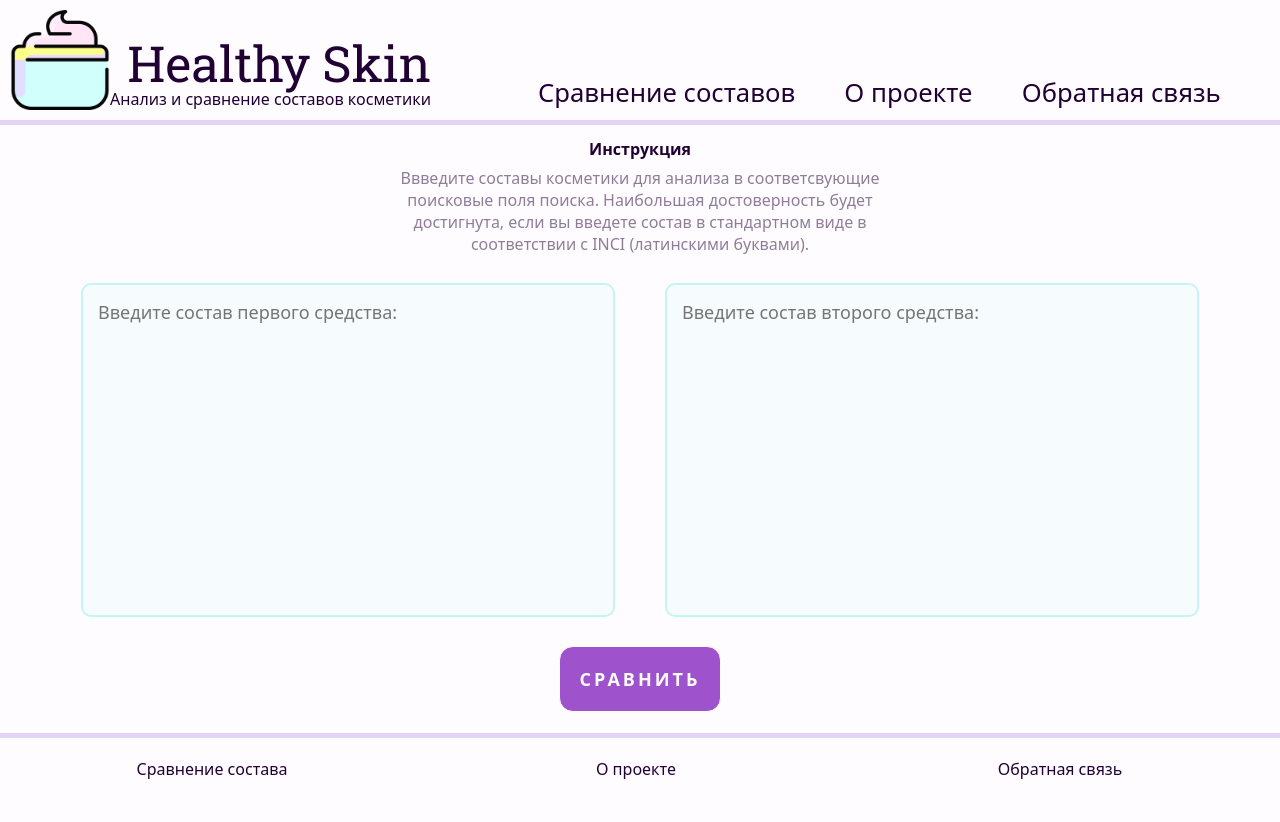
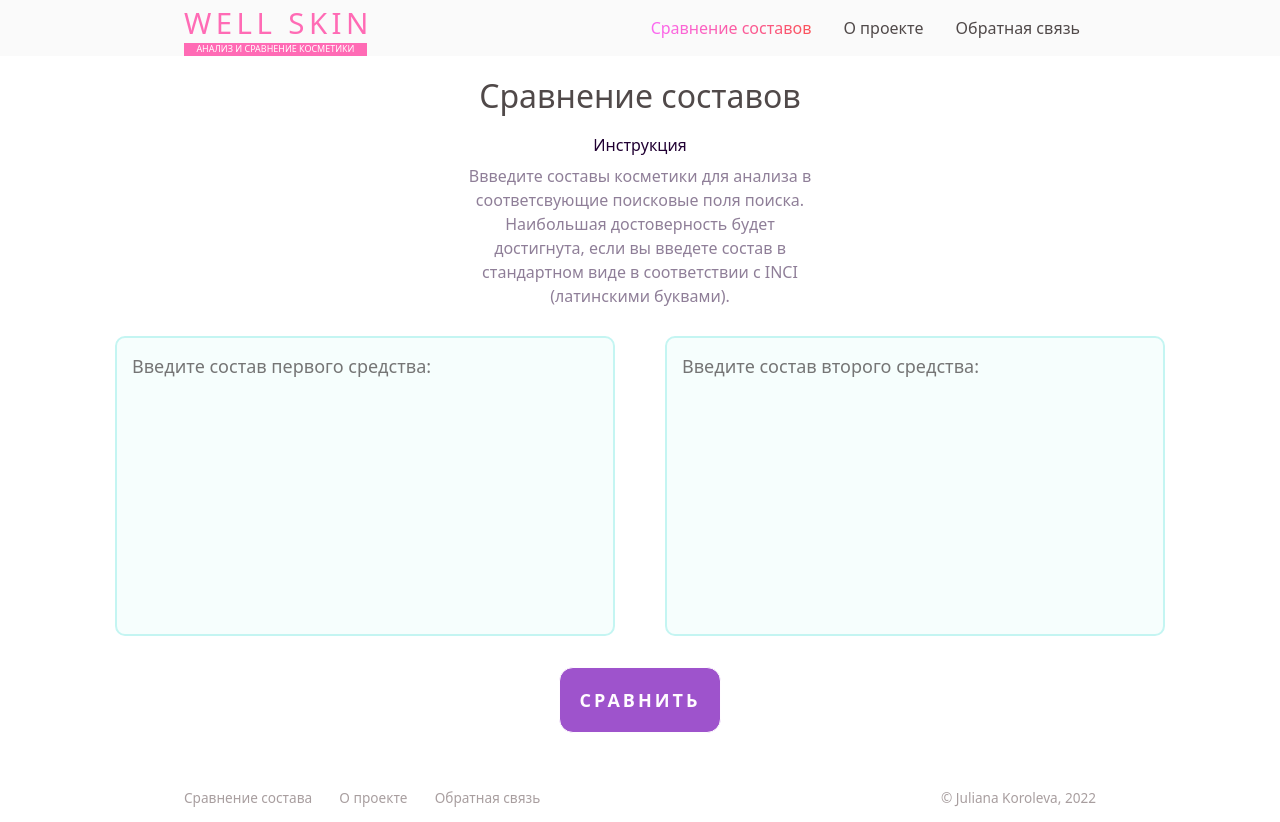
Before and after one commit to KJuliana/Well-skin, a PHP site: page /main.php in a window 1280 px wide. Before the commit the page ends 779 px from the top, so only its background shows below. Run offline with PHP 8.4, Linux system fonts and the light colour scheme.

Commit message:
Обновлены дизайн и название сайта, добавлена фича с ссылками навигации.

```diff
--- a/analyze.php
+++ b/analyze.php
@@ -4,8 +4,9 @@ require_once('./components/footer.php');
 require_once('./components/header.php');
 require_once('./components/page.php');
 
-$header = render_header();
+$header = render_header('./analyze.php');
 $footer = render_footer();
+$title = "Результат анализа";
 
 $body = '
 <div class="analyze">
@@ -50,4 +51,4 @@ $body = '
     </div>
 </div>';
 
-echo render_page("Результаты анализа", $header, $footer, $body);
+echo render_page($title, $header, $footer, $body);
--- a/compare.php
+++ b/compare.php
@@ -82,8 +82,9 @@ function render_list_item($ingredients) {
 $html_list_1 = render_list_item($source1);// html для списка ингридиентов
 $html_list_2 = render_list_item($source2);
 
-$header = render_header();
+$header = render_header('./compare.php');
 $footer = render_footer();
+$title = "Результат сравнения";
 
 $body = '<div class="compararison">
     <h1 class="h1-com">Результаты сравнения</h1>
@@ -139,4 +140,4 @@ $body = '<div class="compararison">
     </div>
 </div>';
 
-echo render_page("Результат сравнения", $header, $footer, $body);
+echo render_page($title, $header, $footer, $body);
--- a/components/footer.php
+++ b/components/footer.php
@@ -6,13 +6,20 @@ $footer_links = [
     './contacts.php' => 'Обратная связь',
 ];
 
+$copyright = '© Juliana Koroleva, 2022';
+
 function render_footer(): string { // Возвращаем строку html с ссылками для футера
-    global $footer_links;
+    global $footer_links, $copyright;
 
     $links_html = "";
     foreach ($footer_links as $url => $name) {
-        $links_html .= "<a class='a-nav' href='$url'>$name</a>";
+        $links_html .= "<a class='footer__link link' href='$url'>$name</a>";
     }
 
-    return $links_html;
+    return "
+<footer class='footer'>
+    <div class='footer__links'>$links_html</div>
+
+    <div class='footer__copyright'>$copyright</div>
+</footer>";
 }
--- a/components/header.php
+++ b/components/header.php
@@ -6,27 +6,31 @@ $links = [
     './contacts.php' => 'Обратная связь',
 ]; // Объявление ассоциативного массива
 
-function render_nav_link(string $url, string $name) {
-    return "<a class='a-nav' href='$url'>$name</a>";
-} // Объявление функции, которая возвращает HTML строку с сыллкой
+function render_nav_link(string $url, string $name, bool $is_current) {
+    if ($is_current) {
+        return "<span class='nav__link nav__link--active'>$name</span>";
+    }
+    return "<a class='nav__link link' href='$url'>$name</a>";
+} // Объявление функции, которая возвращает HTML строку с ссылкой, если она активна или со спаном, если мы находимся на этом url уже
 
-function render_header() {  // Функция, которая выводит весь header в HTML
+function render_header(string $current_url) {  // Функция, которая выводит весь header в HTML
     $nav_links_html = "";
 
     global $links; //Добавляем для использования глобальную версию массива
     foreach ($links as $url => $name) {
-        $nav_links_html .= render_nav_link($url, $name);
+        $nav_links_html .= render_nav_link($url, $name, $url === $current_url);
     } // Перебираем каждый элемент массива и с каждой итерацией добавляем в пустую строку $nav_links_html элемент <a>
 
-    return (
-    "<a class= 'logo' href='' title='Главная'>
-        <img class='img-logo' src='./img/cream.ico' alt=''>
-        <div class='logo-span'>
-            <span class='span-logo'>Healthy Skin</span>
-            <span class='logo-describ'>Анализ и сравнение составов косметики</span>
-        </div>
+    return "
+<header class='header'>
+    <a class='logo' href='./main.php' aria-label='Главная'>
+        <span class='logo__common'>
+            <img class='logo__image' src='img/cream.ico' alt=''>
+            <span class='logo__title'>Well Skin</span>
+        </span>
+        <span class='logo__description'>Анализ и сравнение косметики</span>
     </a>
 
-    <div class='nav'>$nav_links_html</div>
-    ");
+    <nav class='nav'>$nav_links_html</nav>
+</header>";
 }
--- a/components/page.php
+++ b/components/page.php
@@ -1,22 +1,31 @@
 <?php
 
 function render_page(string $title, string $header_html, string $footer_html, string $body_html) {
-    return "<!DOCTYPE html>
+    return "
+<!DOCTYPE html>
 <html lang='ru'>
+
 <head>
     <meta charset='UTF-8'>
-    <title>$title – Healthy Skin</title>
+    <title>$title – Well Skin</title>
     <link rel='stylesheet' type='text/css' href='style.css'/>
     <meta name='description' content='Анализ и сраванение составов косметики'>
     <link href='img/cream.ico' rel='shortcut icon' type='image/x-icon'>
 </head>
 
 <body>
-    <div class='root'>
-        <header class='flex-header'>$header_html</header>
+
+<div class='page'>
+    <div class='page__header'>$header_html</div>
+
+    <main class='page__content'>
+        <h4 class='page__title'>$title</h4>
         $body_html
-        <footer class='footer'>$footer_html</footer>
-    </div>
+    </main>
+
+    <div class='page__footer'>$footer_html</div>
+</div>
+
 </body>
 </html>";
 }
--- a/main.php
+++ b/main.php
@@ -4,8 +4,9 @@ require_once('./components/footer.php');
 require_once('./components/header.php');
 require_once('./components/page.php');
 
-$header = render_header();
+$header = render_header('./main.php');
 $footer = render_footer();
+$title = "Сравнение составов";
 
 $body = (
 '<div class="compare">
@@ -44,5 +45,4 @@ $body = (
 <!--    </div>-->'
 );
 
-
-echo render_page("Сравнение составов", $header, $footer, $body);
+echo render_page($title, $header, $footer, $body);
--- a/style.css
+++ b/style.css
@@ -1,78 +1,177 @@
-@import url('https://fonts.googleapis.com/css2?family=Roboto+Slab&display=swap');
-html{
+:root {
+    --pink: hsla(350, 80%, 96%, 1);
+
+    --border-color: hsla(355, 0%, 0%, 0.1);
+    --text-color: hsla(355, 5%, 30%, 1);
+    --text-color-hard: hsla(355, 15%, 15%, 1);
+    --text-color-muted: hsla(355, 20%, 20%, 0.45);
+    --accent-color: hsl(330, 100%, 71%);
+
+    --link-color: hsla(355, 78%, 60%, 0.86);
+    --link-color-hover: deeppink;
+
+    --max-content-width: 60rem;
+
+    --page-offset-x: 1.5rem;
+    --header-height: 3.5rem;
+}
+
+*, *:before, *:after {
+    box-sizing: inherit;
+}
+
+html {
+    box-sizing: border-box;
+    color: var(--text-color);
+    font-family: system-ui, sans-serif;
+    font-size: 16px;
+    font-weight: 300;
+    line-height: 1.5;
     height: 100%;
 }
 
-.root{
+body,
+h1,
+h2,
+h3,
+h4,
+h5,
+h6,
+input,
+textarea,
+p {
+    color: inherit;
+    font: inherit;
+    margin: 0;
+}
+
+.page {
     display: flex;
     flex-direction: column;
     min-height: 100%;
 }
 
-body{
-    width: 100%;
+body {
+    background: #fff;
     height: 100%;
-    background-color:#fffcff;
     margin: 0;
 }
 
-a{
+a {
     text-decoration: none;
-    font-family: system-ui;
-    color: #210033;
 }
 
-.flex-header{
+.page__header {
+    --color: hsla(355, 50%, 20%, 0.1);
+
+    background: hsla(350, 0%, 98%, 1);
+    left: 0;
+    position: fixed;
+    right: 0;
+    top: 0;
+    z-index: 1;
+}
+
+.header {
+    align-items: stretch;
     display: flex;
     justify-content: space-between;
-    flex-wrap: wrap;
-    border-bottom: 5px solid #e2d4f5;
-    padding: 10px;
+    height: var(--header-height);
+    margin: 0 auto;
+    max-width: var(--max-content-width);
+    padding: 0 var(--page-offset-x);
+    width: 100%;
 }
 
-.logo{
+.logo {
+    color: var(--accent-color);
     display: flex;
-    justify-content: left;
-    align-items: end;
-    flex-shrink: 0;
+    flex-direction: column;
+    justify-content: flex-end;
+    font-size: 0.8rem;
+    line-height: 1;
+    text-decoration: none;
+    transform-origin: bottom left;
+    user-select: none;
+    white-space: nowrap;
+    -webkit-user-drag: none;
 }
 
-.logo-span{
+.logo__common {
     display: flex;
-    flex-direction: column;
-    justify-content: left;
-    align-items: end;
+    align-items: center;
 }
 
-.img-logo {
-    width: 100px;
+.logo__image {
+    display: none;
+    margin-top: -0.15em;
+    width: 1.6em;
 }
 
-.span-logo {
-    line-height: 1;
-    display: block;
-    font-size: 3.1em;
-    margin-left: 10px;
-    font-family: 'Roboto Slab', serif;
+.logo__title {
+    color: var(--accent-color);
+    font-size: 2.3em;
+    letter-spacing: 0.15em;
+    margin-inline-end: -0.2em;
+    text-transform: uppercase;
+}
+
+.logo__description {
+    background: var(--accent-color);
+    color: white;
+    margin-block-start: 0.5em;
+    font-size: 0.7em;
+    padding: 0.25em 0;
+    text-align: center;
+    text-transform: uppercase;
 }
 
 .nav {
+    align-items: center;
     display: flex;
-    width: 62%;
-    justify-content: space-evenly;
-    font-size: 1.6em;
-    align-items: end;
+    transform-origin: right center;
 }
 
-.a-nav{
+.nav__link {
+    align-items: center;
+    color: inherit;
+    cursor: pointer;
+    line-height: 1;
+    margin: 0 0.5rem;
+    padding: 0.25rem 0.5rem;
     text-decoration: none;
-    transition: all .6s ease;
-}
-.a-nav:hover {
-    color: rgba(35, 3, 51, 0.57);
+    user-select: none;
+    white-space: nowrap;
+    -webkit-user-drag: none;
 }
 
-.compare{
+.nav__link:hover {
+    color: var(--link-color-hover);
+}
+
+.nav__link--active {
+    background: linear-gradient(to right, hsl(300deg 95% 70%), hsl(360deg 95% 65%));
+    border-radius: 0.65rem;
+    color: transparent !important;
+    cursor: default;
+    transition: none;
+    user-select: initial;
+    -webkit-background-clip: text;
+}
+
+.page__content {
+    flex: auto;
+    margin: 0 auto;
+    max-width: var(--max-content-width);
+    padding: calc(var(--header-height) + 1rem) var(--page-offset-x) 2rem;
+}
+
+.page__title {
+    font-size: 2rem;
+    text-align: center;
+}
+
+.compare {
     display: flex;
     flex-direction: column;
     align-items: center;
@@ -80,14 +179,15 @@ a{
     flex-grow: 1;
 }
 
-.ins{
+.ins {
     display: flex;
     flex-direction: column;
     align-items: center;
     padding: 0 30% 0 30%;
 
 }
-.text-ins-h4 , .text-ins-p {
+
+.text-ins-h4, .text-ins-p {
     text-align: center;
     font-family: system-ui;
     color: #210033;
@@ -95,43 +195,45 @@ a{
     margin-block-start: 0.2em;
 }
 
-.text-ins-p{
+.text-ins-p {
     opacity: 0.5;
 }
-.s1s2{
+
+.s1s2 {
     display: flex;
     justify-content: center;
     align-items: flex-start;
 }
 
-.textarea{
+.textarea {
     height: 300px;
     width: 500px;
     background-color: rgba(196, 245, 242, 0.15);
-    border: #c4f5f2 solid 2px ;
-    border-radius: 10px ;
+    border: #c4f5f2 solid 2px;
+    border-radius: 10px;
     text-align: start;
     padding: 15px;
     margin: 25px;
     resize: none;
-    font-family: system-ui ;
+    font-family: system-ui;
     font-size: 18px;
     color: #210033;
 }
-.form_com{
+
+.form_com {
     display: flex;
     flex-direction: column;
     align-items: center;
     justify-content: center;
 }
 
-.button-compare{
+.button-compare {
     font-size: 18px;
     font-weight: bold;
     background-color: #9e53cc;
     color: #fffcff;
     border: solid 1px #fffcff;
-    border-radius:14px;
+    border-radius: 14px;
     font-family: system-ui;
     transition: all .3s ease;
     text-transform: uppercase;
@@ -140,13 +242,13 @@ a{
     padding: 20px;
 }
 
-.button-compare:hover{
+.button-compare:hover {
     cursor: pointer;
-    box-shadow: 0 0 10px #9e53cc ;
+    box-shadow: 0 0 10px #9e53cc;
     transform: scale(1.05)
 }
 
-.button-compare:active{
+.button-compare:active {
     transform: scale(0.95);
     font-size: 17.8px;
     background-color: #8b36be;
@@ -154,7 +256,7 @@ a{
     box-shadow: 0 0 20px #9e53cc;
 }
 
-.after{
+.after {
     display: flex;
     align-items: flex-start;
     justify-content: space-around;
@@ -162,46 +264,71 @@ a{
     margin-top: 40px;
 }
 
-.components{
+
+.components {
     display: flex;
-    justify-content:space-around;
+    justify-content: space-around;
     width: 50%;
 }
 
-.news{
+.news {
     display: flex;
-    justify-content:center;
+    justify-content: center;
     width: 50%;
     -ms-flex-align: center;
 }
-.zudaifu{
+
+.zudaifu {
     width: 250px;
 }
-.footer{
+
+
+.page__footer {
+    color: var(--text-color-muted);
+    font-size: 0.85rem;
+}
+
+.footer {
+    align-items: center;
     display: flex;
-    width: 100%;
+    gap: 1rem;
+    justify-content: space-between;
+    margin: 0 auto;
+    max-width: var(--max-content-width);
+    padding: 1em var(--page-offset-x);
     text-align: center;
-    border-top: solid 5px rgb(226, 212, 245);
 }
-footer>a{
-    flex-basis: 30%;
-    padding: 20px;
+
+.footer__links {
+    display: flex;
+    gap: 2em;
+    justify-content: center;
+}
+
+.footer__link {
+    color: inherit;
+}
+
+.footer__link:hover {
+    color: var(--link-color-hover);
+    text-decoration: underline;
 }
 
 
 /*Страница сравнения*/
-.compararison, .analyze{
+.compararison, .analyze {
     display: flex;
     flex-direction: column;
     align-items: center;
 }
-.h1-com, .h1-an{
+
+.h1-com, .h1-an {
     font-family: system-ui;
     color: #210033;
     margin-bottom: 20px;
 }
 
-.quick{
+.quick {
     display: flex;
     flex-direction: column;
     max-width: 40%;
@@ -211,49 +338,52 @@ footer>a{
     padding: 20px;
     margin: 10px;
 }
-.count, .quick_text, .h2-com, .h2-an, .p-an{
+
+.count, .quick_text, .h2-com, .h2-an, .p-an {
     margin-block-start: 0;
     font-family: system-ui;
     color: #210033;
     text-align: center;
 }
-.count{
+
+.count {
     display: flex;
     align-items: center;
     width: 50%;
     justify-content: space-between;
 }
 
-.images-com{
+.images-com {
     display: flex;
     align-items: center;
 }
 
-.tube-image-com, .tube-image-an{
+.tube-image-com, .tube-image-an {
     display: flex;
     flex-direction: column;
     align-content: center;
 }
 
-.tube-h3{
+.tube-h3 {
     font-family: system-ui;
     color: #210033;
     text-align: center;
 }
 
-.vs-img{
+.vs-img {
     width: 150px;
     height: 150px;
 
 }
-.tags{
+
+.tags {
     display: flex;
-    justify-content:center;
+    justify-content: center;
     align-items: start;
     margin: 10px;
 }
 
-.tag1{
+.tag1 {
     display: flex;
     border-right: rgba(33, 0, 51, 0.27) 1px dashed;
     padding-right: 12px;
@@ -263,7 +393,7 @@ footer>a{
     max-width: 400px;
 }
 
-.tag2{
+.tag2 {
     display: flex;
     padding-left: 12px;
     justify-content: center;
@@ -272,7 +402,7 @@ footer>a{
     max-width: 400px;
 }
 
-.tag-comp, .tag-an{
+.tag-comp, .tag-an {
     font-family: system-ui;
     color: rgba(33, 0, 51, 0.73);
     text-align: center;
@@ -284,13 +414,13 @@ footer>a{
     margin: 5px;
 }
 
-.sostav{
+.sostav {
     display: flex;
-    justify-content:center;
+    justify-content: center;
     align-items: start;
 }
 
-.sost1{
+.sost1 {
     display: flex;
     flex-direction: column;
     border-right: rgba(33, 0, 51, 0.27) 1px dashed;
@@ -298,14 +428,14 @@ footer>a{
     list-style-type: none;
 }
 
-.sost2{
+.sost2 {
     display: flex;
     flex-direction: column;
     padding-left: 50px;
     list-style-type: none;
 }
 
-.li_sostav{
+.li_sostav {
     border-bottom: rgba(33, 0, 51, 0.35) dashed;
     text-align: center;
     padding: 5px;
@@ -313,7 +443,8 @@ footer>a{
     width: 300px;
     font-family: system-ui;
 }
-.sostav-a{
+
+.sostav-a {
     font-size: 15px;
     /*font-family: system-ui;*/
     color: #210033;
@@ -323,22 +454,23 @@ footer>a{
     /*margin: 15px;*/
     /*width: 300px;*/
 }
-.sost-span{
-    font-size:12px;
+
+.sost-span {
+    font-size: 12px;
     color: rgba(33, 0, 51, 0.53);
     padding: 3px;
 }
 
-.tags-an{
+.tags-an {
     display: flex;
-    justify-content:center;
+    justify-content: center;
     align-items: start;
     flex-wrap: wrap;
     width: 40%;
     margin-bottom: 20px;
 }
 
-.sost-an{
+.sost-an {
     display: flex;
     flex-direction: column;
 }
```
